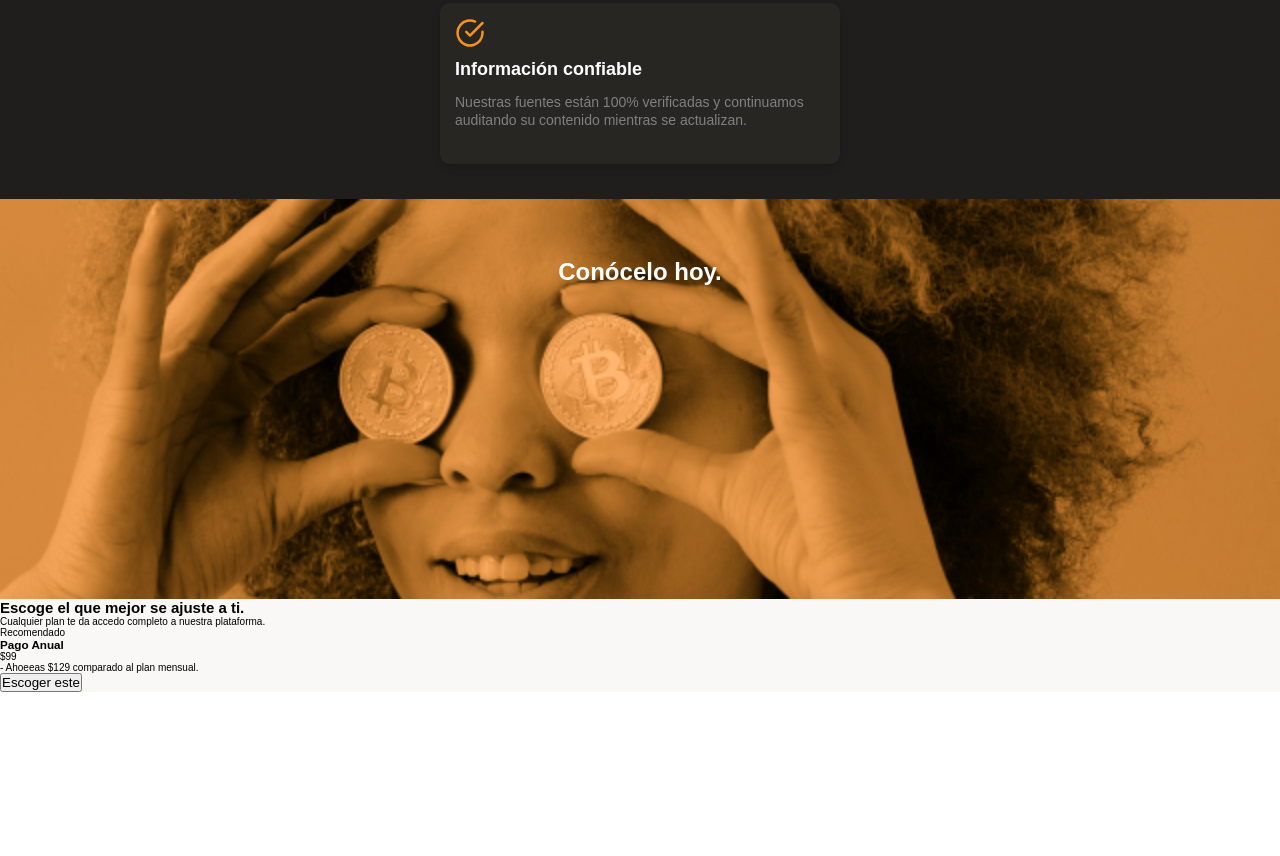
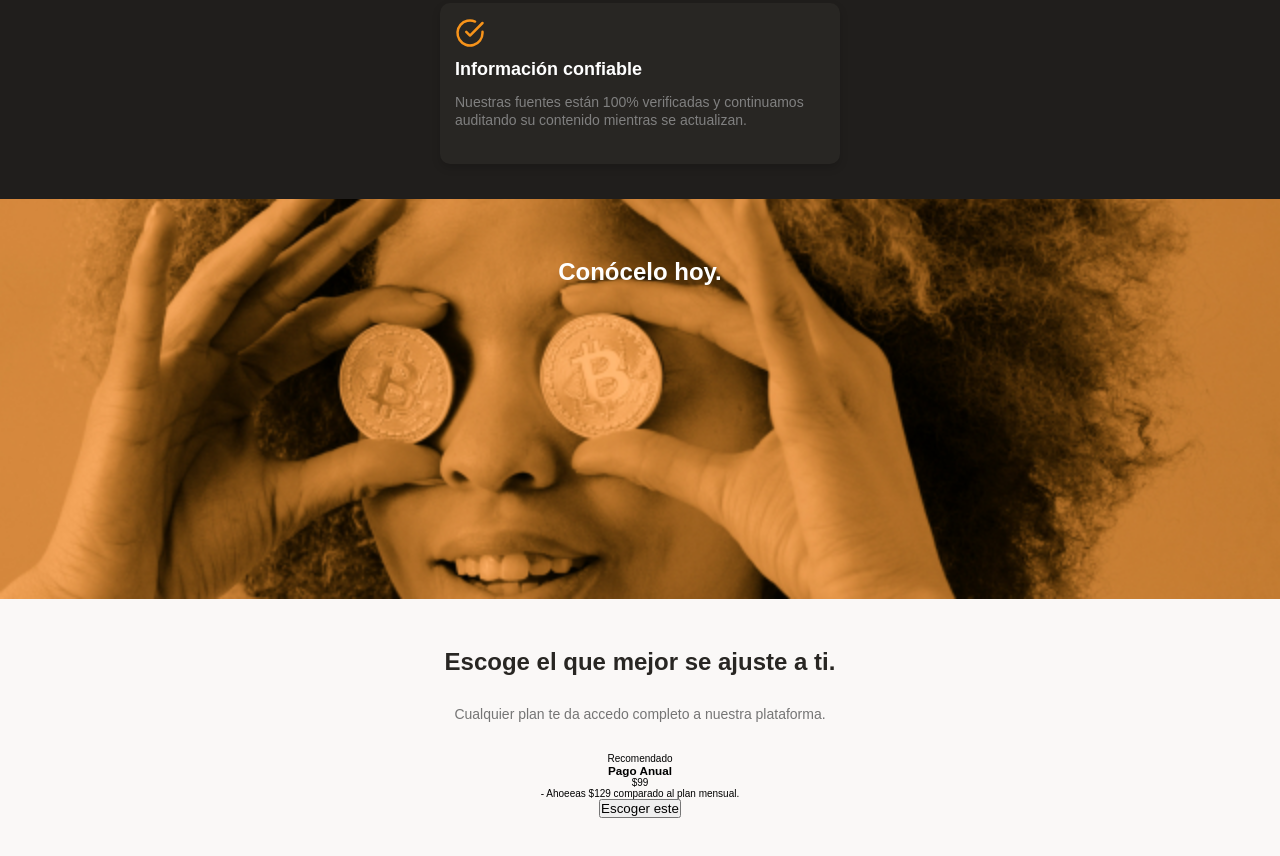
Before and after one commit to renatocuellar/batatabit, a plain HTML site: page index.html in a window 1280 px wide. Shown: the part 1785-2641 px from the top of the page. Before the commit the page ends 2477 px from the top, so only its background shows below. Drawn offline with Linux system fonts and the light colour scheme.

```diff
--- a/styles.css
+++ b/styles.css
@@ -482,3 +482,34 @@ border-radius: 0 15px 0 0;
     color: var(--white);
     text-align: center;
 }
+
+.main-plans-container {
+    width: 100%;
+    min-width: 320px;
+    padding-bottom: 70px;
+    text-align: center;
+}
+
+.plans--title {
+    width: 90%;
+    min-width: 288px;
+    height: auto;
+    margin: 0 auto;
+   margin-bottom: 30px;
+}
+
+.plans--title h2 {
+    padding-top: 50px;
+    font-size: 2.4rem;
+    font-weight: bold;
+    line-height: 2.6rem;
+    color: var(--black);
+}
+
+.plans--title p {
+    padding-top: 30px;
+    font-size: 1.4rem;
+    font-weight: 500;
+    line-height: 1.8rem;
+    color: #757575;
+}
```
